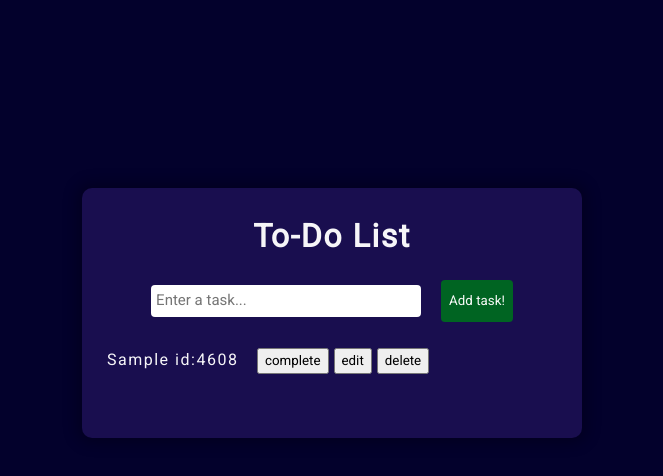
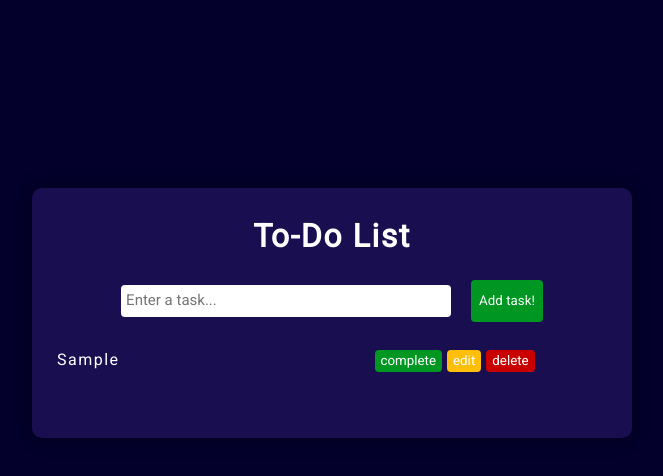
Before and after one commit to cmdcjones/react-to-do-list, a React (Create React App) app: page / in a window 1280 px wide. Both pictures are taken after typing "Sample" into the empty fields and a click on the button "Add task!". Shown: the top 476 px of the page, without its empty margins (308-971 px from the left). Built offline with nearby package versions, Linux system fonts and the light colour scheme.

Commit message:
completed styling

```diff
--- a/public/styles.css
+++ b/public/styles.css
@@ -5,12 +5,13 @@
 
 body {
     background-color: #03012C;
-    color: rgba(255, 255, 255, .96);
+    color: white;
     letter-spacing: 1.5px;
 }
 
 h1 {
     margin: 0;
+    filter: brightness(.999);
 }
 
 form {
@@ -23,12 +24,18 @@ li {
 
 p {
     display: inline-block;
+    width: 55%;
     min-width: 30%;
+}
+
+button {
+    border: none;
+    border-radius: 4px;
 }
 
 .item-buttons {
     display: inline-block;
-    width: 50%;
+    width: 180px;
     margin-left: 15px;
 }
 
@@ -48,8 +55,8 @@ p {
     position: relative;
     top: 180px;
     margin: auto;
-    max-width: 500px;
-    min-width: 350px;
+    max-width: 600px;
+    min-width: 450px;
     min-height: 250px;
     border-radius: 10px;
     box-shadow: 0 0 15px 4px rgba(0, 0, 0, .3);
@@ -73,14 +80,37 @@ p {
 
 .button-submit {
     height: 42px;
-    background-color: #006422;
+    background-color: #009622;
     color: rgba(255, 255, 255, .96);
     border: none;
     border-radius: 4px;
     padding: 8px;
 }
 
-.button-submit[text="Save edit!"] {
+.task-complete {
+    background-color: #009622;
+    color: white;
+}
+
+.task-edit {
+    background-color: #FFBE0A;
+    color: white;
+}
+
+.task-delete {
+    background-color: #C80000;
+    color: white;
+}
+
+.button-submit:hover {
+    background-color: #006618;
+}
+
+.button-edit {
+    background-color: #FFBE0A;
+}
+
+.button-edit:hover {
     background-color: #E0A300;
 }
 
--- a/src/components/TodoList.js
+++ b/src/components/TodoList.js
@@ -28,7 +28,7 @@ const TodoList = ({ todoItems, setTodoItems, editTask, setEditTask }) => {
         <div className="todo-list">
         {todoItems.map((task) => (
             <li className="task-item" key={task.id}>
-                <p>{task.title} id:{task.id}</p>
+                <p>{task.title}</p>
                 <div className="item-buttons">
                     <button
                         className="task-complete"
```
